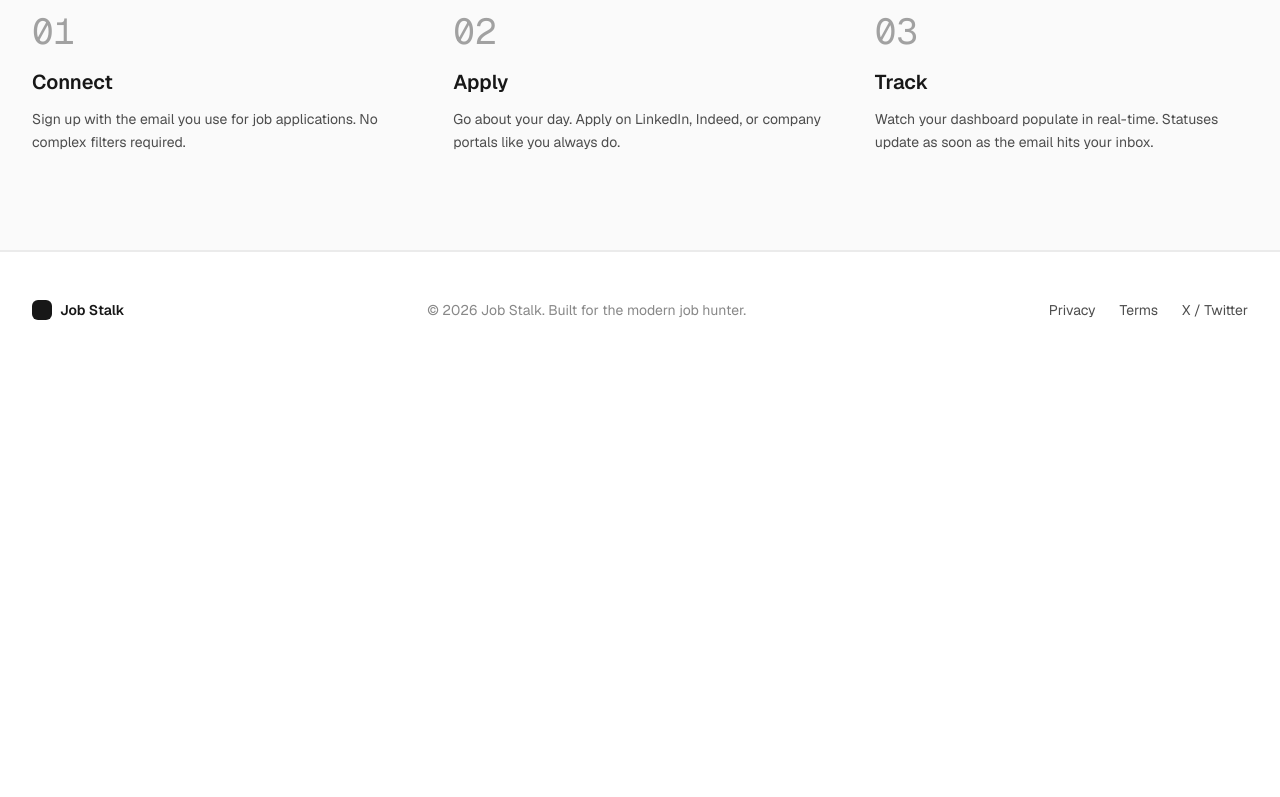
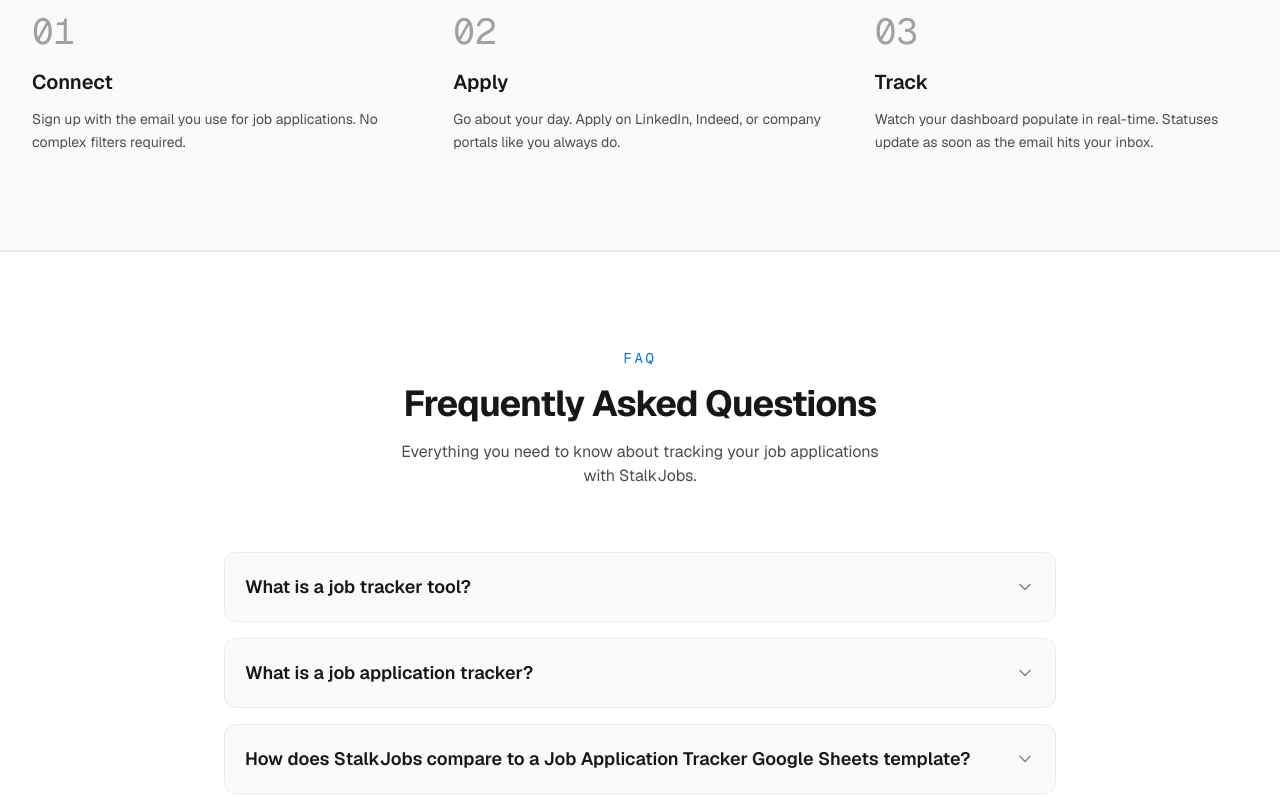
Before and after one commit to Utkarsh-Mauryaa/Stalk-Jobs, a Next.js app: page / in a window 1280 px wide. Shown: the part 2000-2797 px from the top of the page. Before the commit the page ends 2368 px from the top, so only its background shows below. Built offline with nearby package versions, Linux system fonts and the light colour scheme; no server answers.

Commit message:
add faq section

```diff
--- a/app/page.tsx
+++ b/app/page.tsx
@@ -5,6 +5,7 @@ import { Footer } from "@/components/footer"
 import { Hero } from "@/components/hero"
 import { FeaturesSection } from "@/components/features-section"
 import { HowItWorksSection } from "@/components/how-it-works-section"
+import { FAQSection } from "@/components/faq-section"
 import { PageTransition } from "@/components/page-transition"
 
 export default function LandingPage() {
@@ -17,6 +18,7 @@ export default function LandingPage() {
           <Hero />
           <FeaturesSection />
           <HowItWorksSection />
+          <FAQSection />
         </PageTransition>
       </main>
 
--- /dev/null
+++ b/components/faq-section.tsx
@@ -0,0 +1,151 @@
+"use client"
+
+import { useState } from "react"
+import { motion, AnimatePresence } from "framer-motion"
+import { ChevronDown } from "lucide-react"
+
+interface FAQItem {
+  question: string
+  seoQuestion: string
+  answer: string
+}
+
+const faqData: FAQItem[] = [
+  {
+    question: "What is a job tracker tool?",
+    seoQuestion: "what is a job tracker tool?",
+    answer: "A job tracker tool is a digital platform designed to help job seekers organize, monitor, and manage their job applications throughout the hiring pipeline. Instead of relying on memory, a job tracker tool aggregates all your data into a unified dashboard, showing you exactly where each application stands—from initial submission to the final offer. StalkJobs automates this by syncing with your inbox to track applications automatically."
+  },
+  {
+    question: "What is a job application tracker?",
+    seoQuestion: "what is a job application tracker",
+    answer: "A job application tracker is a specialized database or system that logs key details of your job search, such as company names, job titles, salary estimates, application dates, and recruiter contact info. Using a job application tracker helps you monitor interview invitations and follow-up deadlines, ensuring you never miss an opportunity."
+  },
+  {
+    question: "How does StalkJobs compare to a Job Application Tracker Google Sheets template?",
+    seoQuestion: "Job application tracker Google Sheets",
+    answer: "While a Job Application Tracker Google Sheets spreadsheet is a common starting point, it requires tedious manual data entry and updates. You have to copy-paste job links and manually change statuses. StalkJobs offers a fully automated alternative: it scans your email inbox to identify job applications, detect interviews, flag rejections, and update your dashboard in real-time, giving you a set-it-and-forget-it tracking experience."
+  },
+  {
+    question: "Is there a free Job Application Tracker available?",
+    seoQuestion: "Job application tracker free",
+    answer: "Yes, StalkJobs offers a robust Job Application Tracker Free plan. This plan allows you to automatically track your job search, sync your inbox, view your dashboard in real-time, and get smart updates. It’s the perfect free solution for managing your search without paying for expensive tools."
+  },
+  {
+    question: "What is a Job Tracker Website App?",
+    seoQuestion: "Job tracker website app",
+    answer: "A Job Tracker Website App is a web-based software application that you can access from any browser or device (mobile, tablet, or desktop) to manage your career search. StalkJobs is a modern job tracker website app that integrates with your email to scan, categorize, and present your application pipeline in a clean, visual format."
+  },
+  {
+    question: "Why use Job Application Tracking Software?",
+    seoQuestion: "Job application tracking software",
+    answer: "Job Application Tracking Software is essential for active job seekers applying to multiple positions. It helps avoid duplicate applications, logs interview dates, tracks response rates, and automatically detects when a role has gone cold. By automating the follow-up process, it ensures you remain top-of-mind for recruiters."
+  },
+  {
+    question: "Is this Job Tracker Website free to use?",
+    seoQuestion: "Job tracker website free",
+    answer: "Yes! StalkJobs is a job tracker website free to start. Our core tracking features, dashboard, and automated email sync are available at no charge, so you can track your applications, monitor progress, and manage interviews without adding any financial burden during your job hunt."
+  },
+  {
+    question: "Why choose a free Job Application Tracker Website?",
+    seoQuestion: "Job application tracker website free",
+    answer: "Choosing a job application tracker website free plan like StalkJobs allows you to streamline your job search without any overhead. It provides professional-grade dashboard analytics, automatic sync features, and ghosting detection without any cost, ensuring that high-quality tracking tools are accessible to every job seeker."
+  }
+]
+
+export function FAQSection() {
+  const [activeIndex, setActiveIndex] = useState<number | null>(null)
+
+  const toggleFAQ = (index: number) => {
+    setActiveIndex(activeIndex === index ? null : index)
+  }
+
+  // Generate the JSON-LD schema for FAQPage
+  const jsonLd = {
+    "@context": "https://schema.org",
+    "@type": "FAQPage",
+    "mainEntity": faqData.map((item) => ({
+      "@type": "Question",
+      "name": item.seoQuestion,
+      "acceptedAnswer": {
+        "@type": "Answer",
+        "text": item.answer
+      }
+    }))
+  }
+
+  return (
+    <section id="faq" className="py-16 sm:py-24 bg-canvas border-t border-hairline relative overflow-hidden">
+      {/* Mesh background grid pattern */}
+      <div className="absolute inset-0 bg-[radial-gradient(circle_at_center,rgba(0,0,0,0.01)_1px,transparent_1px)] bg-[length:32px_32px] pointer-events-none dark:opacity-20" />
+
+      {/* Inject JSON-LD Schema */}
+      <script
+        type="application/ld+json"
+        dangerouslySetInnerHTML={{ __html: JSON.stringify(jsonLd) }}
+      />
+
+      <div className="mx-auto max-w-4xl px-4 sm:px-6 lg:px-8 relative">
+        <motion.div
+          initial={{ opacity: 0, y: 20 }}
+          whileInView={{ opacity: 1, y: 0 }}
+          viewport={{ once: true }}
+          transition={{ duration: 0.5 }}
+          className="text-center mb-16"
+        >
+          <h2 className="text-sm font-mono uppercase tracking-[0.2em] text-link mb-4">FAQ</h2>
+          <h3 className="text-4xl font-bold tracking-tight text-ink">Frequently Asked Questions</h3>
+          <p className="mt-4 text-body max-w-lg mx-auto">
+            Everything you need to know about tracking your job applications with StalkJobs.
+          </p>
+        </motion.div>
+
+        <div className="space-y-4">
+          {faqData.map((item, index) => {
+            const isOpen = activeIndex === index
+            return (
+              <motion.div
+                key={index}
+                initial={{ opacity: 0, y: 10 }}
+                whileInView={{ opacity: 1, y: 0 }}
+                viewport={{ once: true }}
+                transition={{ duration: 0.3, delay: index * 0.05 }}
+                className="border border-hairline rounded-lg bg-canvas-soft overflow-hidden transition-colors hover:border-hairline-strong"
+              >
+                <button
+                  onClick={() => toggleFAQ(index)}
+                  className="flex w-full items-center justify-between p-5 text-left font-medium text-ink focus:outline-none"
+                  aria-expanded={isOpen}
+                >
+                  <span className="text-base sm:text-lg font-semibold pr-4">{item.question}</span>
+                  <motion.div
+                    animate={{ rotate: isOpen ? 180 : 0 }}
+                    transition={{ duration: 0.2 }}
+                    className="flex-shrink-0"
+                  >
+                    <ChevronDown className="h-5 w-5 text-mute" />
+                  </motion.div>
+                </button>
+
+                <AnimatePresence initial={false}>
+                  {isOpen && (
+                    <motion.div
+                      initial={{ height: 0, opacity: 0 }}
+                      animate={{ height: "auto", opacity: 1 }}
+                      exit={{ height: 0, opacity: 0 }}
+                      transition={{ duration: 0.25, ease: "easeInOut" }}
+                    >
+                      <div className="px-5 pb-5 pt-1 border-t border-hairline/50 text-body leading-relaxed text-sm sm:text-base">
+                        {item.answer}
+                      </div>
+                    </motion.div>
+                  )}
+                </AnimatePresence>
+              </motion.div>
+            )
+          })}
+        </div>
+      </div>
+    </section>
+  )
+}
```
